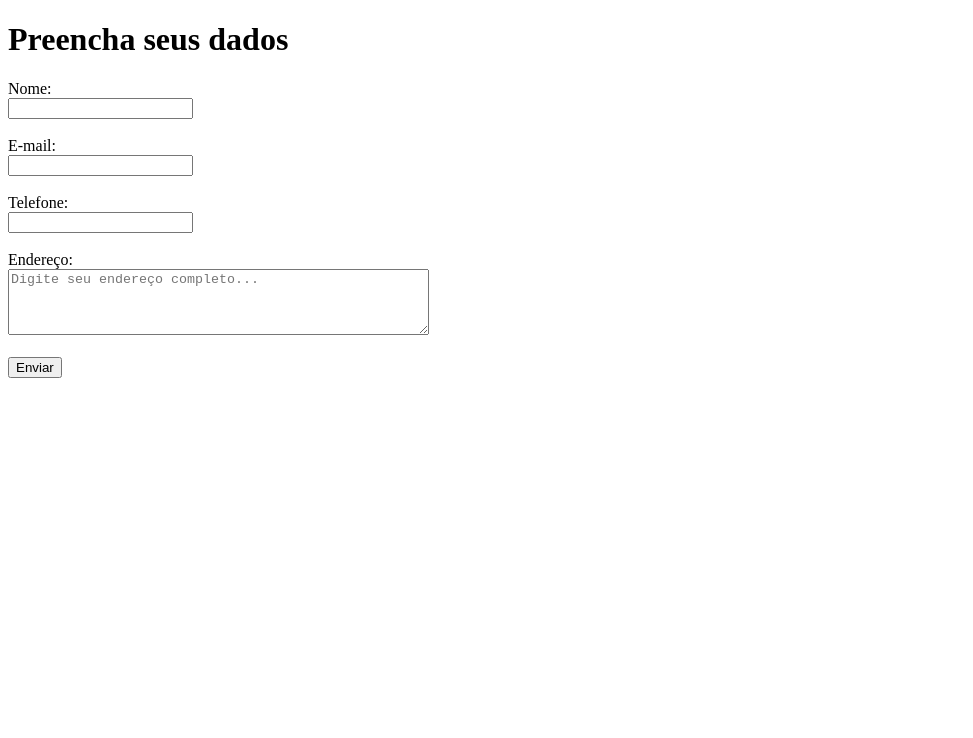
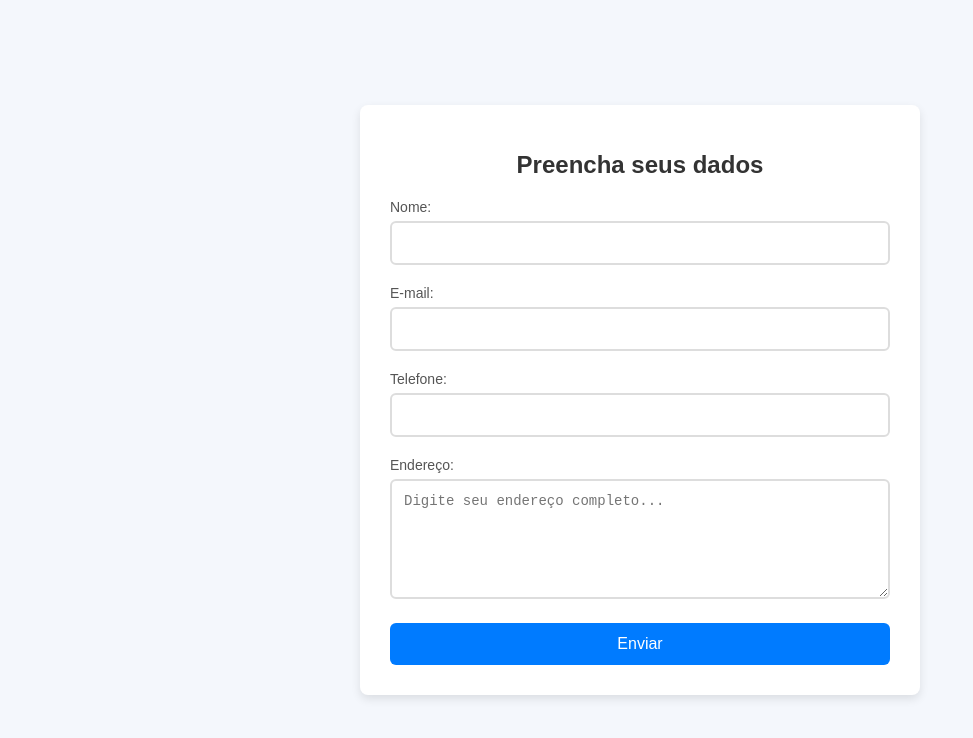
Before and after one commit to Isaacx3/-ndice.html, a plain HTML site: page index.html in a window 1280 px wide. Shown: the whole page, without its empty margins (0-973 px from the left). Drawn offline with Linux system fonts and the light colour scheme.

Commit message:
Update index.html

```diff
--- a/index.html
+++ b/index.html
@@ -4,30 +4,126 @@
     <meta charset="UTF-8">
     <meta name="viewport" content="width=device-width, initial-scale=1.0">
     <title>Formulário de Dados</title>
+    <style>
+        /* Estilo global */
+        body {
+            font-family: 'Arial', sans-serif;
+            background-color: #f4f7fc;
+            display: flex;
+            justify-content: center;
+            align-items: center;
+            min-height: 100vh;
+            margin: 0;
+        }
+
+        /* Container principal do formulário */
+        .form-container {
+            background-color: #fff;
+            padding: 30px;
+            border-radius: 8px;
+            box-shadow: 0 4px 10px rgba(0, 0, 0, 0.1);
+            width: 100%;
+            max-width: 500px;
+        }
+
+        h1 {
+            text-align: center;
+            color: #333;
+            font-size: 24px;
+            margin-bottom: 20px;
+        }
+
+        /* Estilo dos campos de entrada */
+        label {
+            font-size: 14px;
+            color: #555;
+            margin-bottom: 6px;
+            display: block;
+        }
+
+        input, textarea {
+            width: 100%;
+            padding: 12px;
+            border: 2px solid #ddd;
+            border-radius: 6px;
+            margin-bottom: 20px;
+            font-size: 14px;
+            box-sizing: border-box;
+            transition: border-color 0.3s ease;
+        }
+
+        input:focus, textarea:focus {
+            border-color: #007BFF;
+            outline: none;
+        }
+
+        textarea {
+            resize: vertical;
+            height: 120px;
+        }
+
+        /* Estilo do botão de envio */
+        button {
+            background-color: #007BFF;
+            color: white;
+            font-size: 16px;
+            padding: 12px 20px;
+            border: none;
+            border-radius: 6px;
+            cursor: pointer;
+            transition: background-color 0.3s ease;
+            width: 100%;
+        }
+
+        button:hover {
+            background-color: #0056b3;
+        }
+
+        /* Estilo de mensagem de erro ou sucesso */
+        .message {
+            font-size: 14px;
+            text-align: center;
+            margin-top: 20px;
+        }
+
+        .success {
+            color: #28a745;
+        }
+
+        .error {
+            color: #dc3545;
+        }
+    </style>
 </head>
 <body>
+    <div class="form-container">
         <h1>Preencha seus dados</h1>
 
         <!-- Formulário HTML com o link correto do Formspree -->
         <form action="https://formspree.io/f/xeoqrdlq" method="POST">
             <!-- Campo Nome -->
-        <label for="nome">Nome:</label><br>
-        <input type="text" id="nome" name="nome" required><br><br>
+            <label for="nome">Nome:</label>
+            <input type="text" id="nome" name="nome" required>
 
             <!-- Campo E-mail -->
-        <label for="email">E-mail:</label><br>
-        <input type="email" id="email" name="email"><br><br>
+            <label for="email">E-mail:</label>
+            <input type="email" id="email" name="email" required>
 
             <!-- Campo Telefone -->
-        <label for="telefone">Telefone:</label><br>
-        <input type="tel" id="telefone" name="telefone" required><br><br>
+            <label for="telefone">Telefone:</label>
+            <input type="tel" id="telefone" name="telefone" required>
 
             <!-- Campo Endereço -->
-        <label for="endereco">Endereço:</label><br>
-        <textarea id="endereco" name="endereco" rows="4" cols="50" placeholder="Digite seu endereço completo..." required></textarea><br><br>
+            <label for="endereco">Endereço:</label>
+            <textarea id="endereco" name="endereco" rows="4" placeholder="Digite seu endereço completo..." required></textarea>
 
             <!-- Botão de envio -->
             <button type="submit">Enviar</button>
         </form>
+
+        <!-- Mensagem de confirmação (pode ser ativada via JS) -->
+        <!-- <div class="message success">Dados enviados com sucesso!</div> -->
+        <!-- <div class="message error">Ocorreu um erro ao enviar seus dados. Tente novamente.</div> -->
+    </div>
 </body>
 </html>
```
Lines whose indentation alone changed are shown as unchanged.
